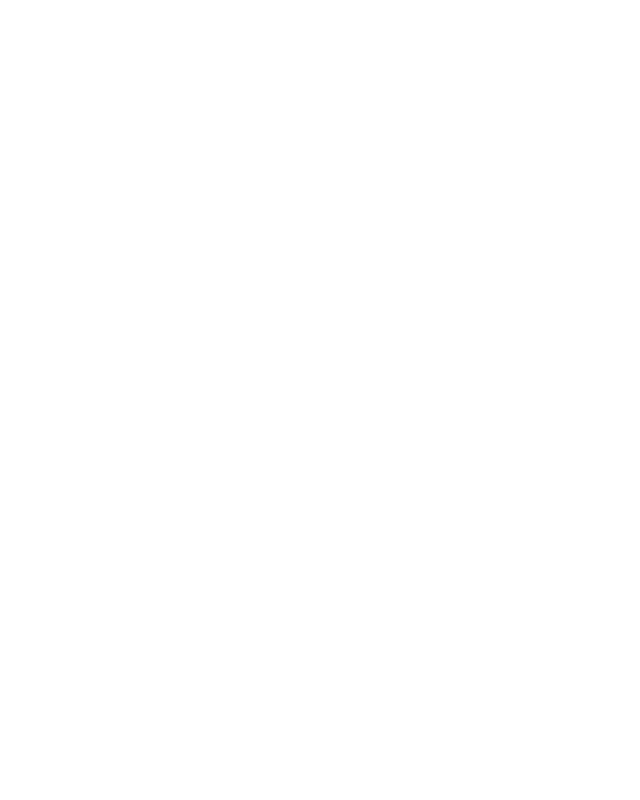
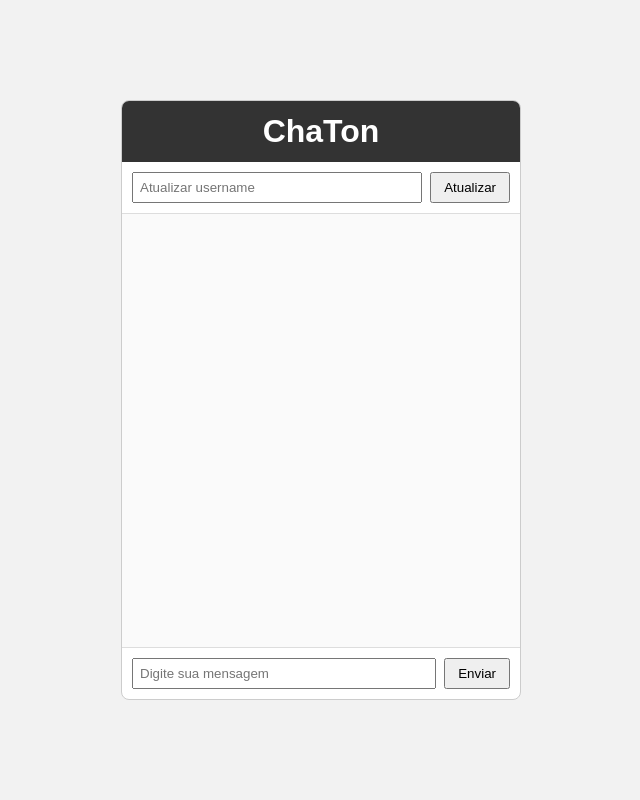
Before and after one commit to CllsPy/Chaton, a Flask app: page / in a window 1280 px wide. Before the commit the part shown is empty. Shown: the whole page, without its empty margins (319-959 px from the left). Run offline with Flask 3, Linux system fonts and the light colour scheme; some libraries are stand-ins or nearby versions.

Commit message:
add: chatbot ui

```diff
--- /dev/null
+++ b/static/style.css
@@ -0,0 +1,68 @@
+* {
+  box-sizing: border-box;
+  margin: 0;
+  padding: 0;
+  font-family: Arial, sans-serif;
+}
+
+body {
+  background: #f2f2f2;
+  height: 100vh;
+  display: flex;
+  justify-content: center;
+  align-items: center;
+}
+
+.chat-container {
+  width: 400px;
+  height: 600px;
+  background: #ffffff;
+  display: flex;
+  flex-direction: column;
+  border-radius: 8px;
+  overflow: hidden;
+  border: 1px solid #ccc;
+}
+
+.chat-header {
+  padding: 12px;
+  background: #333;
+  color: #fff;
+  text-align: center;
+}
+
+.username-update {
+  display: flex;
+  gap: 8px;
+  padding: 10px;
+  border-bottom: 1px solid #ddd;
+}
+
+.username-update input {
+  flex: 1;
+  padding: 6px;
+}
+
+.chat-messages {
+  flex: 1;
+  padding: 10px;
+  background: #fafafa;
+  overflow-y: auto;
+}
+
+.chat-input-area {
+  display: flex;
+  gap: 8px;
+  padding: 10px;
+  border-top: 1px solid #ddd;
+}
+
+.chat-input-area input {
+  flex: 1;
+  padding: 6px;
+}
+
+button {
+  padding: 6px 12px;
+  cursor: pointer;
+}
--- a/templates/index.html
+++ b/templates/index.html
@@ -4,9 +4,29 @@
     <meta charset="UTF-8" />
     <meta name="viewport" content="width=device-width, initial-scale=1.0" />
     <title>Document</title>
+    <link
+      rel="stylesheet"
+      href="{{ url_for('static', filename='style.css') }}"
+    />
     <script src="https://cdn.jsdelivr.net/npm/socket.io@4.7.5/dist/socket.io.min.js"></script>
   </head>
   <body>
-    <title>Python Project</title>
+    <div class="chat-container">
+      <header class="chat-header">
+        <h1>ChaTon</h1>
+      </header>
+
+      <div class="username-update">
+        <input type="text" placeholder="Atualizar username" />
+        <button>Atualizar</button>
+      </div>
+
+      <main class="chat-messages"></main>
+
+      <div class="chat-input-area">
+        <input type="text" placeholder="Digite sua mensagem" />
+        <button>Enviar</button>
+      </div>
+    </div>
   </body>
 </html>
```
